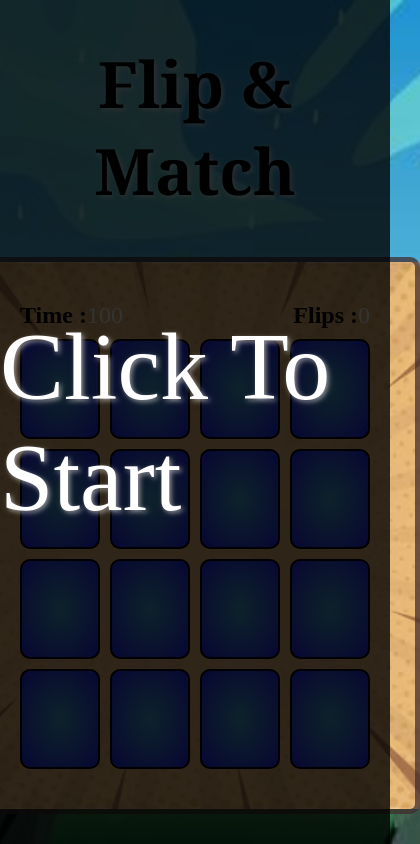
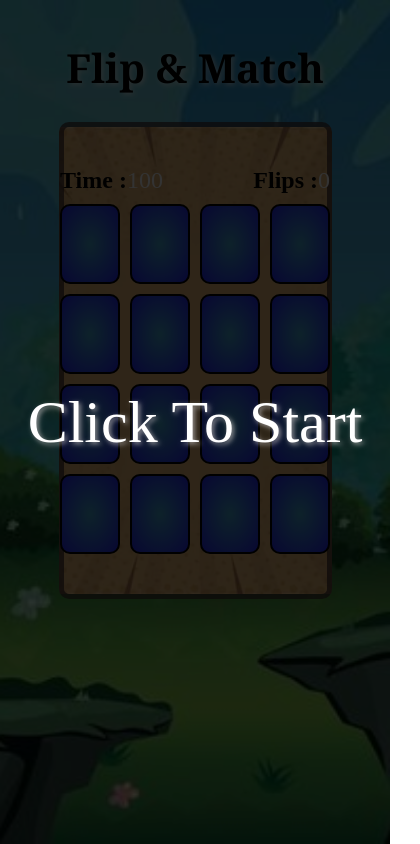
Before and after one commit to Suhani-01/FlipTheCard-Game, a plain HTML site: page index.html in a window 390 px wide. Shown: the whole page, 420 px wide, since content can reach past the window. Drawn offline with Linux system fonts and the light colour scheme.

Commit message:
Update style.css

```diff
--- a/style.css
+++ b/style.css
@@ -119,7 +119,7 @@ body{
 
 
 .container{
-
+    width: 500px;
     display: grid;
     grid-template-columns: repeat(4,auto);
     grid-gap: 10px;
@@ -185,3 +185,20 @@ body{
 .card.flipped .backside{
     backface-visibility: visible;
 }
+
+@media (max-width:650px){
+    .txt{
+        font-size: 60px;
+    }
+    .title{
+        font-size: 40px;
+    }
+    .container{
+        width: 70%;
+    }
+    .card{
+        width: 60px;
+        height: 80px;
+    }
+
+}
```
